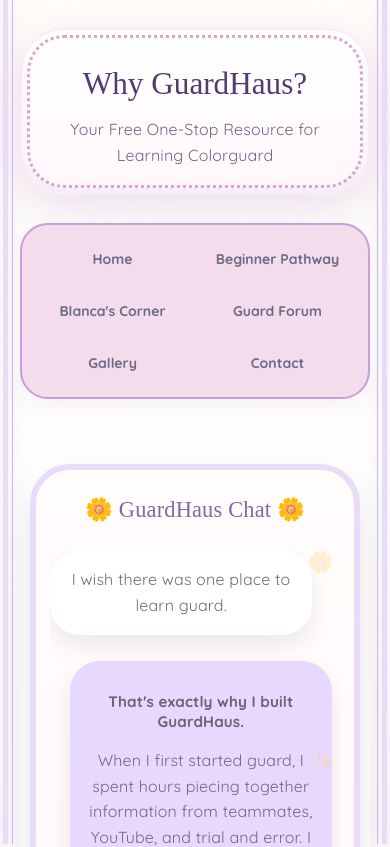
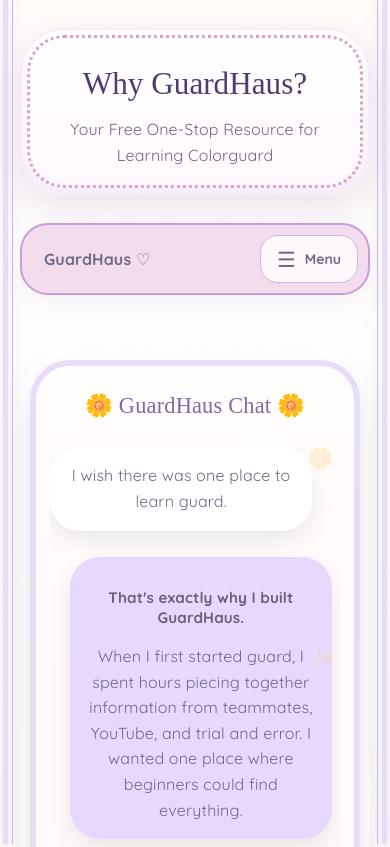
Before and after one commit to Najieli/guardhaus.github.io, a React (Vite) app: page /why-guardhaus in a window 390 px wide. Shown: the top 847 px of the page. Built offline with nearby package versions, Linux system fonts and the light colour scheme; a web font is replaced by a local one.

Commit message:
Hamburger Update

```diff
--- a/src/components/MobileNavbar.jsx
+++ b/src/components/MobileNavbar.jsx
@@ -5,28 +5,38 @@
 
 export default function MobileNavbar() {
   const [open, setOpen] = useState(null);
+  const [expanded, setExpanded] = useState(false);
+  const close = () => { setOpen(null); setExpanded(false); };
   const nav = useRef(null);
   useEffect(() => {
-    const closeOutside = event => { if (!nav.current?.contains(event.target)) setOpen(null); };
+    const closeOutside = event => { if (!nav.current?.contains(event.target)) { setOpen(null); setExpanded(false); } };
     const desktop = window.matchMedia('(min-width: 1101px)');
-    const closeOnDesktop = () => { if (desktop.matches) setOpen(null); };
+    const closeOnDesktop = () => { if (desktop.matches) { setOpen(null); setExpanded(false); } };
     document.addEventListener('pointerdown', closeOutside);
     desktop.addEventListener('change', closeOnDesktop);
     return () => { document.removeEventListener('pointerdown', closeOutside); desktop.removeEventListener('change', closeOnDesktop); };
   }, []);
   return <nav className="mobile-nav" aria-label="Main navigation" ref={nav} onBlur={event => {
-    if (!event.currentTarget.contains(event.relatedTarget)) setOpen(null);
+    if (!event.currentTarget.contains(event.relatedTarget)) close();
   }} onKeyDown={event => {
-    if (event.key === 'Escape' && open !== null) {
-      nav.current.querySelector(`[data-section="${open}"]`)?.focus();
-      setOpen(null);
+    if (event.key === 'Escape' && expanded) {
+      nav.current.querySelector('.mobile-menu-toggle')?.focus();
+      close();
     }
   }}>
+    <div className="mobile-nav-bar">
+      <Link to="/" className="mobile-nav-brand" onClick={close}>GuardHaus ♡</Link>
+      <button type="button" className="mobile-menu-toggle" aria-expanded={expanded} aria-controls="mobile-menu-content" onClick={() => { setExpanded(!expanded); setOpen(null); }}>
+        <span aria-hidden="true">{expanded ? '✕' : '☰'}</span> {expanded ? 'Close' : 'Menu'}
+      </button>
+    </div>
+    <div id="mobile-menu-content" hidden={!expanded}>
     <div className="mobile-nav-labels">
       {sections.map(([[path, title]], index) => <button type="button" key={path} data-section={index} aria-expanded={open === index} aria-controls={`mobile-links-${index}`} onClick={() => setOpen(open === index ? null : index)}>{title}</button>)}
     </div>
     {sections.map((links, index) => <div className="mobile-nav-panel" id={`mobile-links-${index}`} key={links[0][0]} hidden={open !== index}>
-      {links.map(([to, label], linkIndex) => <Link key={to} to={to} onClick={() => setOpen(null)}>{label}{linkIndex === 0 ? ' overview' : ''}</Link>)}
+      {links.map(([to, label], linkIndex) => <Link key={to} to={to} onClick={close}>{label}{linkIndex === 0 ? ' overview' : ''}</Link>)}
     </div>)}
+    </div>
   </nav>;
 }
--- a/src/mobile.css
+++ b/src/mobile.css
@@ -149,3 +149,13 @@
 @media (max-width: 1100px) and (prefers-reduced-motion: reduce) {
   #root *, #root *::before, #root *::after { animation: none !important; transition: none !important; scroll-behavior: auto !important; }
 }
+
+@media (max-width: 1100px) {
+  .mobile-nav-bar { display: flex; align-items: center; justify-content: space-between; gap: 12px; }
+  .mobile-nav-brand { font-size: 16px; padding: 10px 12px; }
+  .mobile-nav-brand:hover { transform: none; }
+  .mobile-nav .mobile-menu-toggle { display: flex; align-items: center; gap: 9px; padding: 10px 16px; background: #fff8fb; border: 1px solid #c5b8e8; }
+  .mobile-menu-toggle span { font-size: 21px; line-height: 1; }
+  #mobile-menu-content[hidden] { display: none; }
+  #mobile-menu-content { padding-top: 12px; }
+}
```
